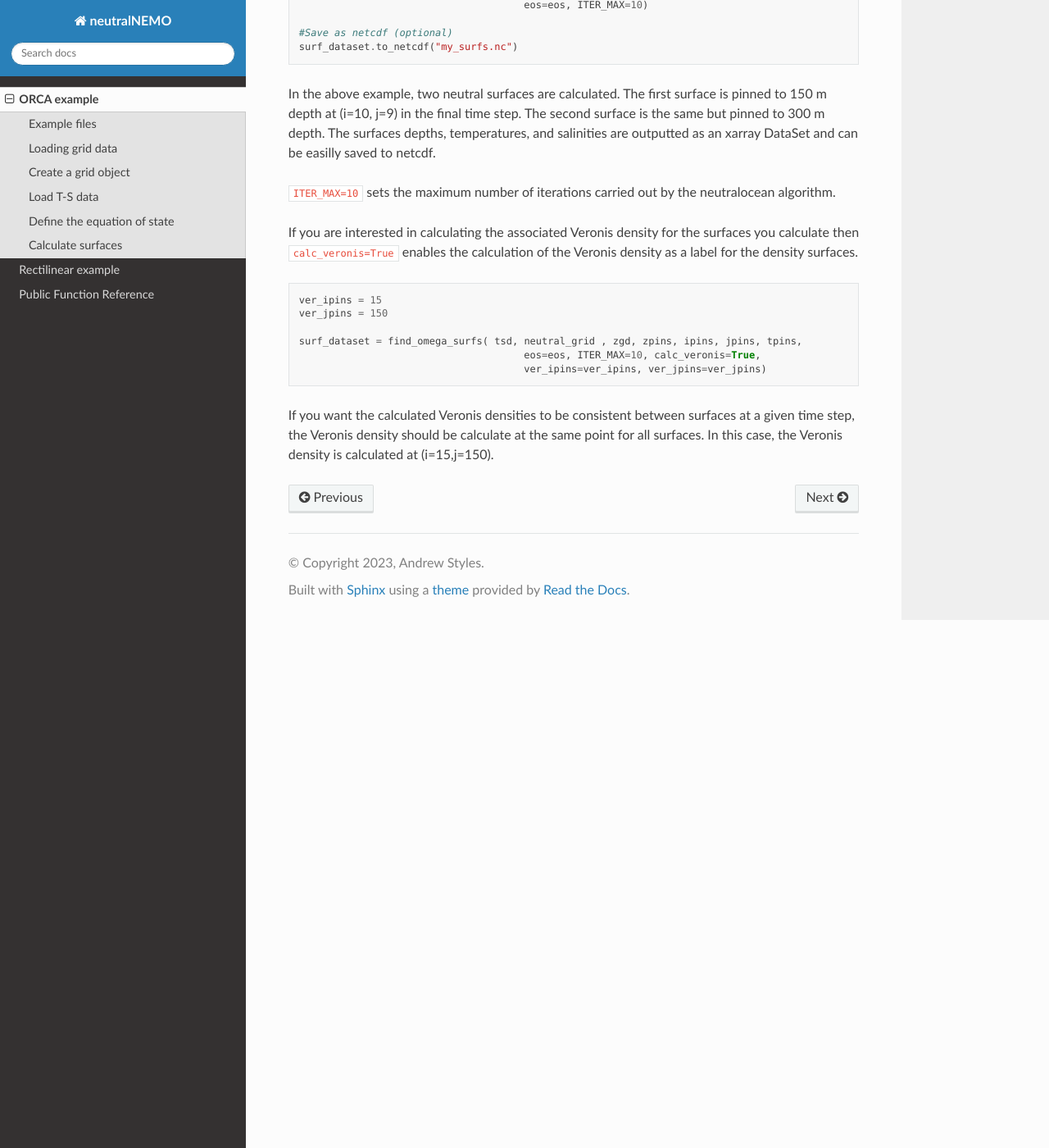
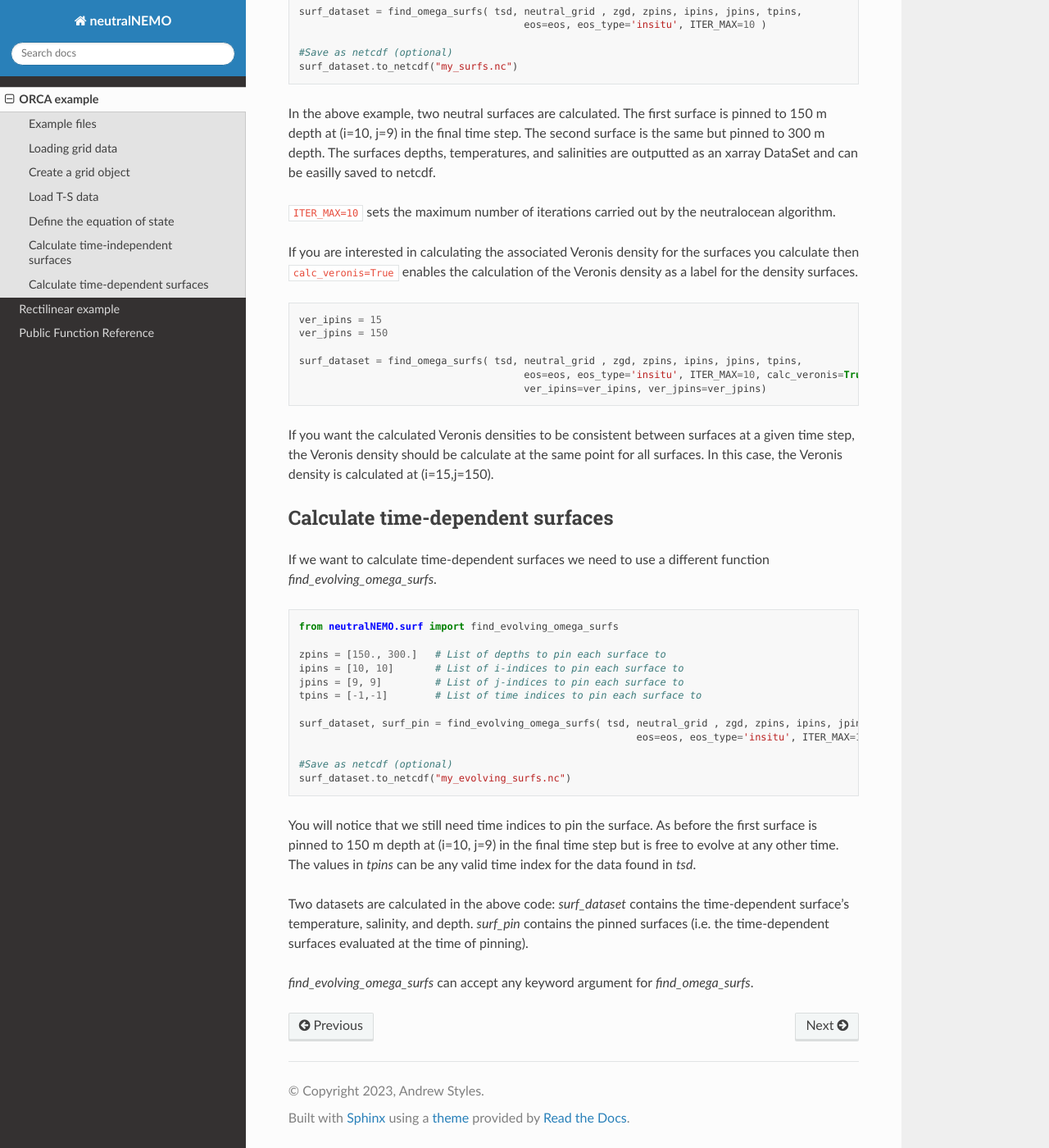
Before and after one commit to afstyles/neutralNEMO, a Sphinx documentation site: the page built from docs/source/orcaexample.rst, in a window 1280 px wide and 1400 px high, scrolled down 2913 px. Shown: the whole window at 82% size. Built offline with Sphinx 7.4.7 and the Read the Docs theme 3.1.0, drawn with Linux system fonts in a browser that asks for light colours; some of the changed text lies outside the part shown.

Commit message:
Added examples of calculating time-dependent surfaces

```diff
--- a/docs/source/orcaexample.rst
+++ b/docs/source/orcaexample.rst
@@ -118,10 +118,10 @@ If you have used a non-standard equation of state then you will need to define t
 with respect to T and S. Details on how to do this can be found in the `neutralocean documentation <https://neutralocean.readthedocs.io/en/latest/internals.html#equation-of-state>`_ .
 
 
-Calculate surfaces
+Calculate time-independent surfaces
 --------------
 
-Now we have our temperature and grid information we can calculate our neutral surfaces.
+Now we have our temperature and grid information we can calculate neutral surfaces for given moments in time.
 
 .. code-block:: Python
 
@@ -133,7 +133,7 @@ Now we have our temperature and grid information we can calculate our neutral su
    tpins = [-1,-1]        # List of time indices to pin each surface to
 
    surf_dataset = find_omega_surfs( tsd, neutral_grid , zgd, zpins, ipins, jpins, tpins,
-                                         eos=eos, ITER_MAX=10)
+                                         eos=eos, eos_type='insitu', ITER_MAX=10 )
 
    #Save as netcdf (optional)
    surf_dataset.to_netcdf("my_surfs.nc")
@@ -153,8 +153,38 @@ enables the calculation of the Veronis density as a label for the density surfac
    ver_jpins = 150
 
    surf_dataset = find_omega_surfs( tsd, neutral_grid , zgd, zpins, ipins, jpins, tpins,
-                                         eos=eos, ITER_MAX=10, calc_veronis=True,
+                                         eos=eos, eos_type='insitu', ITER_MAX=10, calc_veronis=True,
                                          ver_ipins=ver_ipins, ver_jpins=ver_jpins)
 
 If you want the calculated Veronis densities to be consistent between surfaces at a given time step, the Veronis density should be
 calculate at the same point for all surfaces. In this case, the Veronis density is calculated at (i=15,j=150).
+
+
+Calculate time-dependent surfaces
+--------------
+
+If we want to calculate time-dependent surfaces we need to use a different function `find_evolving_omega_surfs`.
+
+.. code-block:: Python
+
+   from neutralNEMO.surf import find_evolving_omega_surfs
+
+   zpins = [150., 300.]   # List of depths to pin each surface to
+   ipins = [10, 10]       # List of i-indices to pin each surface to
+   jpins = [9, 9]         # List of j-indices to pin each surface to
+   tpins = [-1,-1]        # List of time indices to pin each surface to
+
+   surf_dataset, surf_pin = find_evolving_omega_surfs( tsd, neutral_grid , zgd, zpins, ipins, jpins, tpins,
+                                                            eos=eos, eos_type='insitu', ITER_MAX=10 )
+
+   #Save as netcdf (optional)
+   surf_dataset.to_netcdf("my_evolving_surfs.nc")
+
+You will notice that we still need time indices to pin the surface. As before the first surface is pinned to 150 m depth at (i=10,
+j=9) in the final time step but is free to evolve at any other time. The values in `tpins` can be any valid time index for the data found in `tsd`.
+
+Two datasets are calculated in the above code:
+`surf_dataset` contains the time-dependent surface's temperature, salinity, and depth.
+`surf_pin` contains the pinned surfaces (i.e. the time-dependent surfaces evaluated at the time of pinning).
+
+`find_evolving_omega_surfs` can accept any keyword argument for `find_omega_surfs`.
```
Also changed, not shown: docs/source/rectexample.rst (+33 -4 lines), 1 other file.
